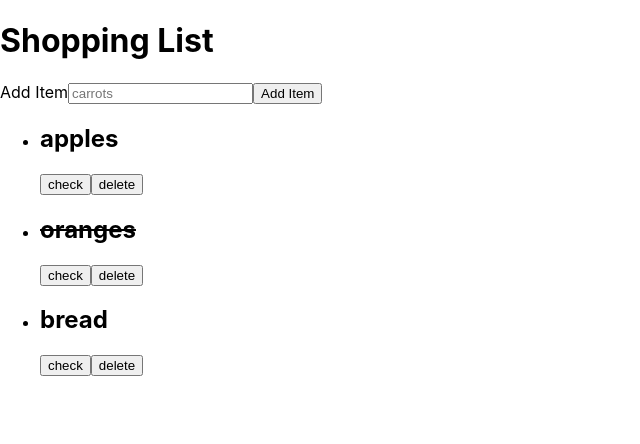
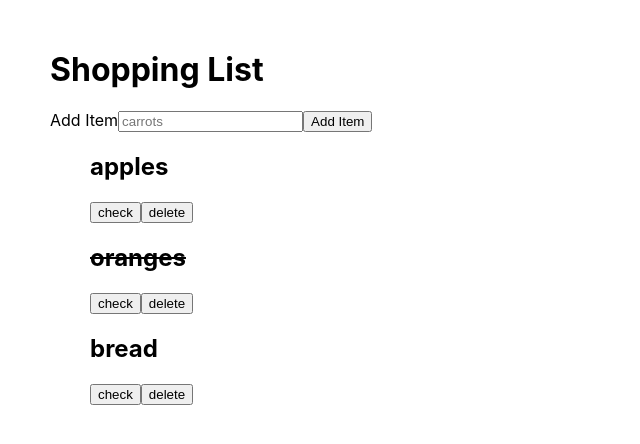
Before and after one commit to aniledev/react-shopping-list, a React (Create React App) app: page / in a window 1280 px wide. Shown: the top 444 px of the page, without its empty margins (0-640 px from the left). Built offline with nearby package versions, Linux system fonts and the light colour scheme.

Commit message:
style: apply minimal styling

```diff
--- a/src/index.css
+++ b/src/index.css
@@ -1,13 +1,18 @@
 body {
   margin: 0;
-  font-family: -apple-system, BlinkMacSystemFont, 'Segoe UI', 'Roboto', 'Oxygen',
-    'Ubuntu', 'Cantarell', 'Fira Sans', 'Droid Sans', 'Helvetica Neue',
+  font-family: -apple-system, BlinkMacSystemFont, "Segoe UI", "Roboto", "Oxygen",
+    "Ubuntu", "Cantarell", "Fira Sans", "Droid Sans", "Helvetica Neue",
     sans-serif;
   -webkit-font-smoothing: antialiased;
   -moz-osx-font-smoothing: grayscale;
+  margin: 50px;
+}
+
+li {
+  list-style: none;
 }
 
 code {
-  font-family: source-code-pro, Menlo, Monaco, Consolas, 'Courier New',
+  font-family: source-code-pro, Menlo, Monaco, Consolas, "Courier New",
     monospace;
 }
```
Also changed, not shown: 1 other file (tests, documents, lock files or other folders).
